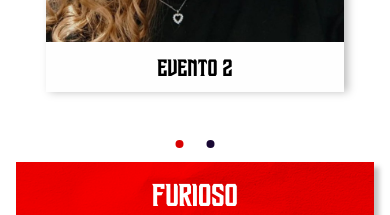
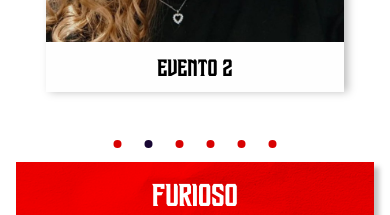
Before and after one commit to EquipeTantera/Landing_Page_Tantera, a React (Vite) app in the folder src/frontend/: page / in a window 390 px wide. Shown: the part 1800-2015 px from the top of the page. Built offline with nearby package versions, Linux system fonts and the light colour scheme.

Commit message:
refactor: finalizes mobile responsiveness

```diff
--- a/src/frontend/src/components/CarouselCard/index.jsx
+++ b/src/frontend/src/components/CarouselCard/index.jsx
@@ -5,8 +5,8 @@ import styles from './styles.module.scss';
 export default function CarouselCard({ cards, interval = 4000 }) {
   const [currentIndex, setCurrentIndex] = useState(0);
   const totalCards = cards.length;
-  const totalDots = totalCards - 4;
   const numCards = window.innerWidth < 768 ? 1 : 3;
+  const totalDots = Math.ceil((totalCards - numCards + 1) / numCards);
 
   useEffect(() => {
     const timer = setInterval(() => {
@@ -46,7 +46,7 @@ export default function CarouselCard({ cards, interval = 4000 }) {
   };
 
   const handleDotClick = (dotIndex) => {
-    setCurrentIndex(dotIndex);
+    setCurrentIndex(dotIndex * numCards);
   };
 
   return (
@@ -79,7 +79,9 @@ export default function CarouselCard({ cards, interval = 4000 }) {
               cx="15.5"
               cy="18"
               r="4"
-              className={`${styles.carousel__dotCircle} ${currentIndex === index ? styles.active : ''}`}
+              className={`${styles.carousel__dotCircle} ${
+                currentIndex / numCards === index ? styles.active : ''
+              }`}
             />
           </svg>
         ))}
```
